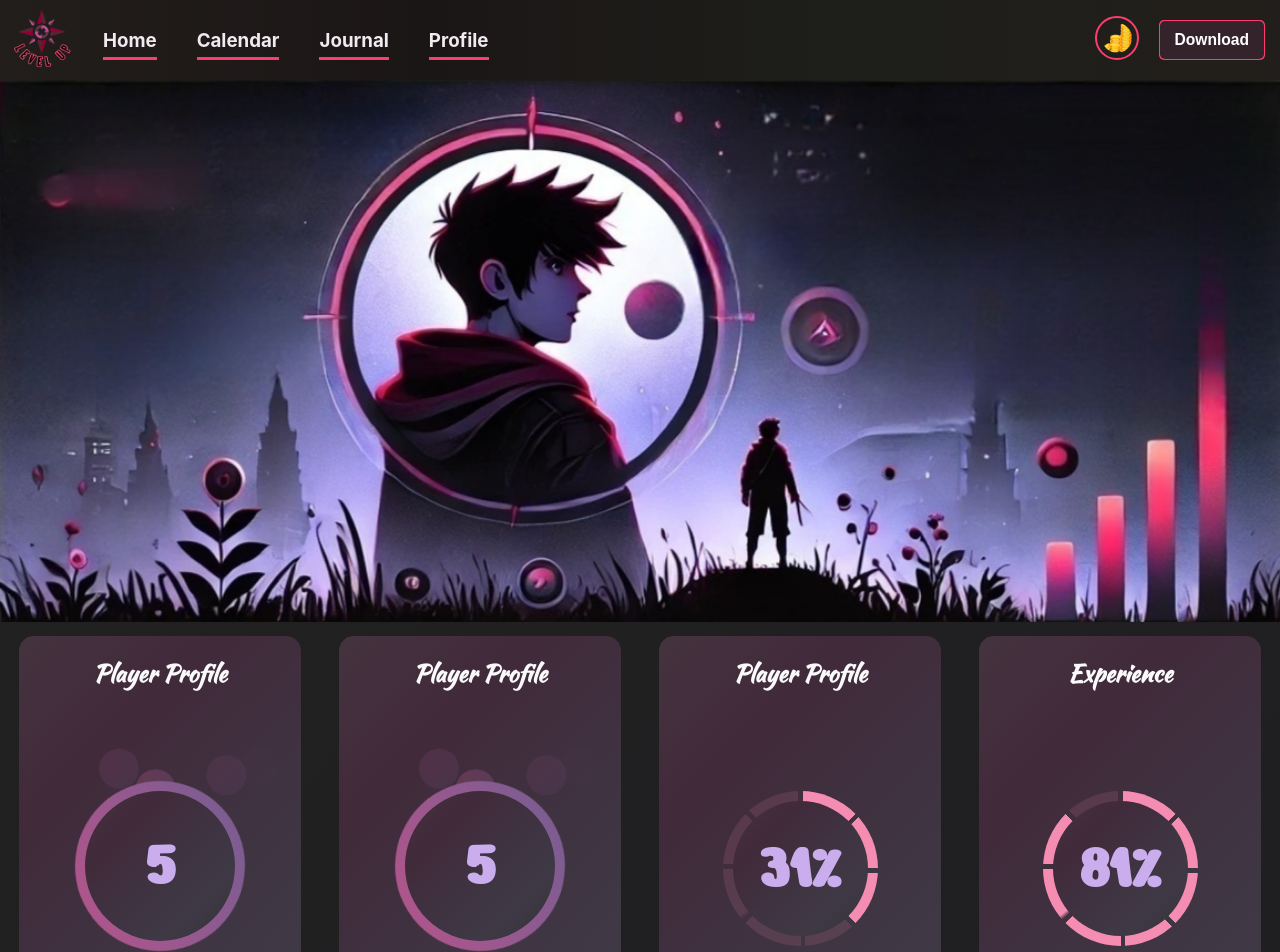
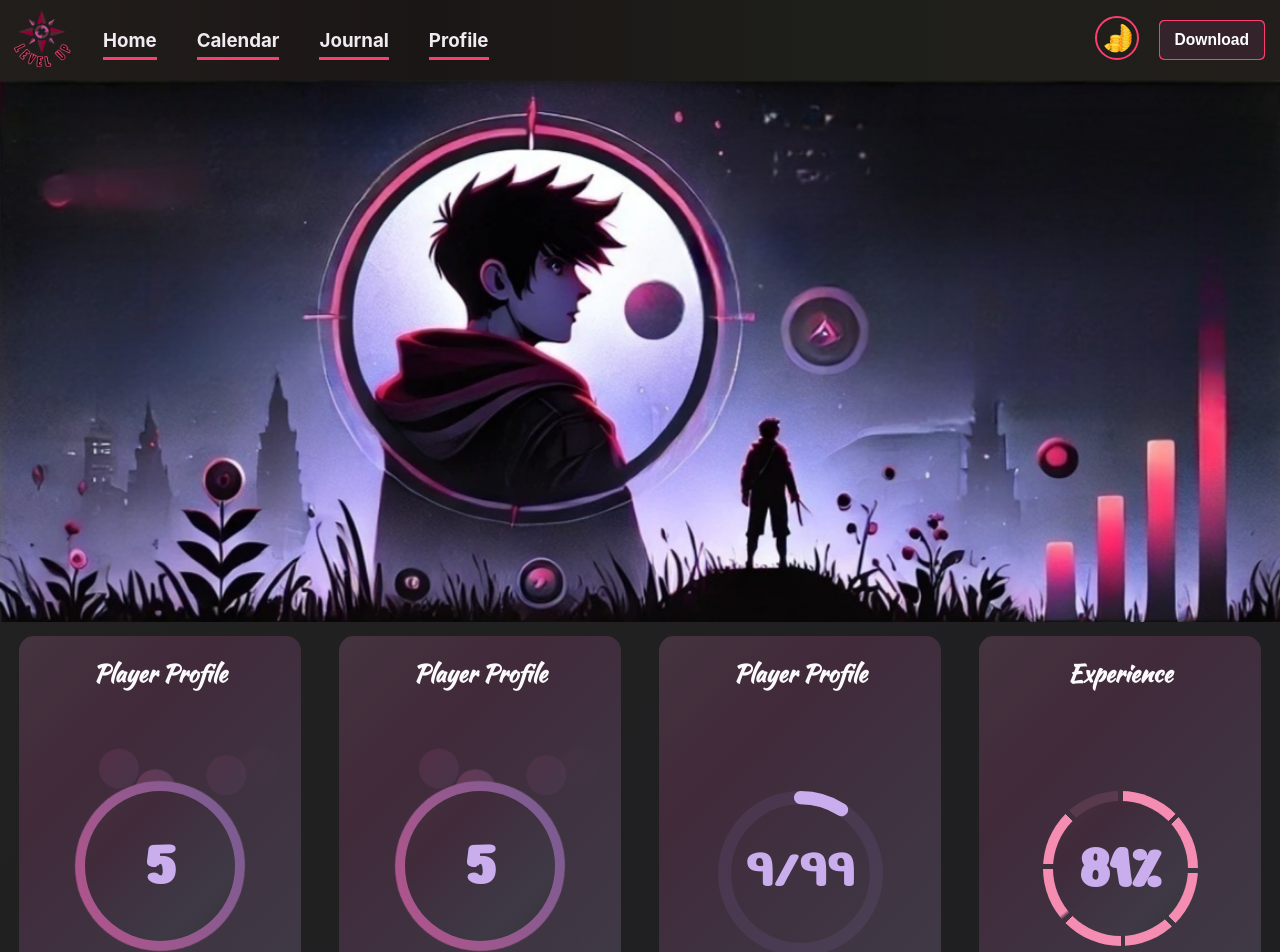
Before and after one commit to DenisHallvaxhiu/LevelUpApp, a React (Create React App) app in the folder client/levelupapp/: page / in a window 1280 px wide. Shown: the top 952 px of the page. Built offline with nearby package versions, Linux system fonts and the light colour scheme.

Commit message:
CircleBar Progress Finished

```diff
--- a/client/levelupapp/package.json
+++ b/client/levelupapp/package.json
@@ -7,6 +7,7 @@
     "@testing-library/react": "^13.4.0",
     "@testing-library/user-event": "^13.5.0",
     "react": "^18.3.1",
+    "react-circular-progressbar": "^2.1.0",
     "react-dom": "^18.3.1",
     "react-router-dom": "^6.26.1",
     "react-scripts": "5.0.1",
--- /dev/null
+++ b/client/levelupapp/src/components/CircleProgressBar/CircleProgressBar.css
@@ -0,0 +1,73 @@
+.circle-progress-bar {
+    display: flex;
+    justify-content: center;
+    align-items: center;
+}
+
+.circle-progress-bar>div {
+    width: 165px;
+    margin-top: 80px;
+    font-family: "Nerko One", cursive;
+    font-size: 40px;
+}
+.CircularProgressbar-trail {
+    stroke: #725e93 !important;
+    opacity: 20% !important;
+  }
+/*
+ * react-circular-progressbar styles
+ * All of the styles in this file are configurable!
+ */
+
+.CircularProgressbar {
+    width: 100%;
+    vertical-align: middle;
+}
+
+.CircularProgressbar .CircularProgressbar-path {
+    stroke: #f58cb2;
+    stroke-linecap: round;
+    -webkit-transition: stroke-dashoffset 0.5s ease 0s;
+    transition: stroke-dashoffset 0.5s ease 0s;
+}
+
+.CircularProgressbar .CircularProgressbar-trail {
+    stroke: #d6d6d6;
+    stroke-linecap: round;
+}
+
+.CircularProgressbar .CircularProgressbar-text {
+    fill: #caaded;
+    font-size: 35px;
+    dominant-baseline: middle;
+    text-anchor: middle;
+}
+
+.CircularProgressbar .CircularProgressbar-background {
+    fill: #d6d6d6;
+}
+
+/*
+   * Sample background styles. Use these with e.g.:
+   *
+   *   <CircularProgressbar
+   *     className="CircularProgressbar-inverted"
+   *     background
+   *     percentage={50}
+   *   />
+   */
+.CircularProgressbar.CircularProgressbar-inverted .CircularProgressbar-background {
+    fill: #f58cb2;
+}
+
+.CircularProgressbar.CircularProgressbar-inverted .CircularProgressbar-text {
+    fill: #fff;
+}
+
+.CircularProgressbar.CircularProgressbar-inverted .CircularProgressbar-path {
+    stroke: #fff;
+}
+
+.CircularProgressbar.CircularProgressbar-inverted .CircularProgressbar-trail {
+    stroke: transparent;
+}
--- /dev/null
+++ b/client/levelupapp/src/components/CircleProgressBar/CircleProgressBar.jsx
@@ -0,0 +1,18 @@
+import React from "react";
+import { CircularProgressbar } from "react-circular-progressbar";
+import "./CircleProgressBar.css";
+
+export default function CircleProgressBar() {
+    let tasks = 99;
+    let completed = 9;
+  const percentage = completed / tasks * 100;
+  let stroke = percentage===100 ? "#f58cb2" : "#caaded"
+  return (
+    <div className="circle-progress-bar">
+      <div>
+        {" "}
+        <CircularProgressbar styles={{path:{stroke: `${stroke}`}}} value={percentage} text={`${completed}/${tasks}`} />
+      </div>
+    </div>
+  );
+}
--- a/client/levelupapp/src/pages/Home/Home.jsx
+++ b/client/levelupapp/src/pages/Home/Home.jsx
@@ -4,6 +4,7 @@ import Navbar from "../../components/Navbar/Navbar";
 import Test from "../../assets/Working background.png";
 import CircleAnimationLevel from "../../components/CircleAnimationLevel/CircleAnimationLevel";
 import CircleAnimationExperience from "../../components/CircleAnimationExperience/CircleAnimationExperience";
+import CircleProgressBar from "../../components/CircleProgressBar/CircleProgressBar";
 
 export default function Home() {
   return (
@@ -21,7 +22,7 @@ export default function Home() {
         </div>
         <div className="card">
           <h2 className="card-title">Player Profile</h2>
-          <CircleAnimationExperience experience="31"></CircleAnimationExperience>
+          <CircleProgressBar/>
         </div>
         <div className="card">
           <h2 className="card-title">Experience</h2>
```
Also changed, not shown: 1 other file (tests, documents, lock files or other folders).
